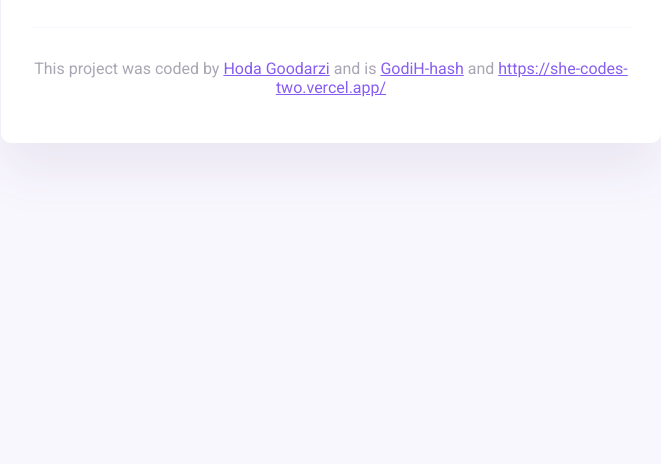
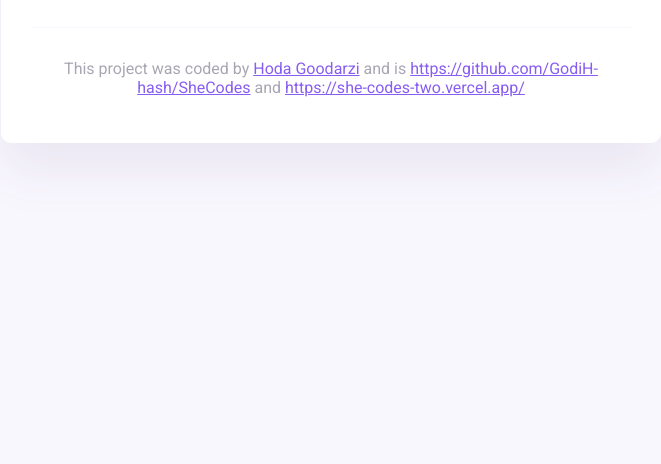
Before and after one commit to GodiH-hash/SheCodes, a plain HTML site: page index.html in a window 1280 px wide. Shown: the part 336-800 px from the top of the page, without its empty margins (309-970 px from the left). Drawn offline with nearby package versions, Linux system fonts and the light colour scheme.

Commit message:
https://github.com/GodiH-hash/SheCodes

```diff
--- a/index.html
+++ b/index.html
@@ -48,7 +48,7 @@
         <p>
           This project was coded by
           <a href="#" target="_blank">Hoda Goodarzi</a> and is
-          <a href="#" target="_blank">GodiH-hash</a> and
+          <a href="#" target="_blank">https://github.com/GodiH-hash/SheCodes</a> and
           <a href="#" target="_blank">https://she-codes-two.vercel.app/</a>
         </p>
       </footer>
```
